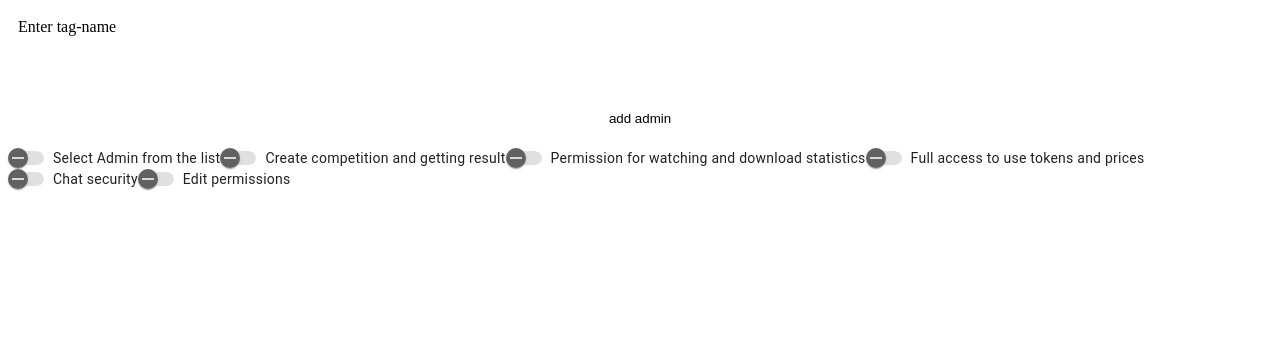
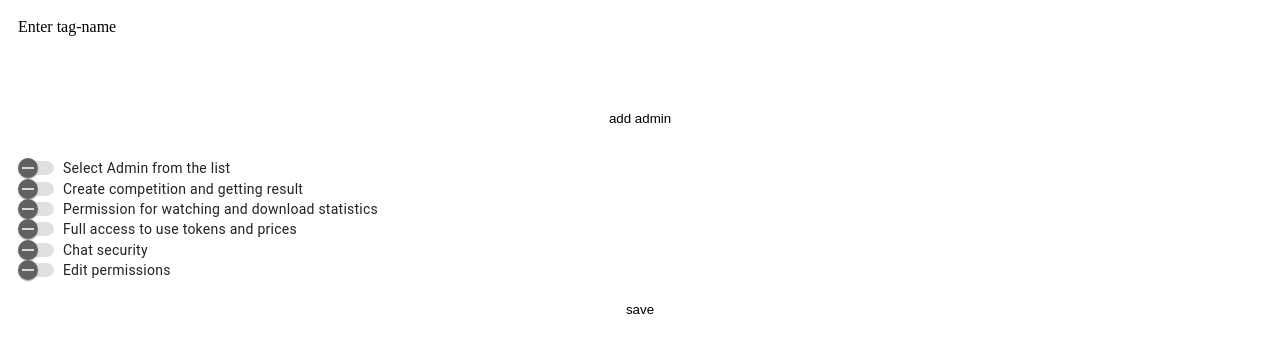
Before and after one commit to NikitaTopchii/webapp-bot, an Angular app in the folder webapp/admin-bot-webapp/: page /add-new-admin in a window 1280 px wide. Shown: the top 352 px of the page. Built offline with nearby package versions, Linux system fonts and the light colour scheme.

Commit message:
feat(add-new-admin): implement add new admin method

```diff
--- a/webapp/admin-bot-webapp/src/app/app.component.ts
+++ b/webapp/admin-bot-webapp/src/app/app.component.ts
@@ -1,12 +1,7 @@
 import { Component } from '@angular/core';
-import { CommonModule } from '@angular/common';
-import { RouterOutlet } from '@angular/router';
-import {AdminListComponent} from "./components/admin-list/admin-list.component";
 
 @Component({
   selector: 'app-root',
-  standalone: true,
-  imports: [CommonModule, RouterOutlet, AdminListComponent],
   templateUrl: './app.component.html',
   styleUrl: './app.component.scss'
 })
--- a/webapp/admin-bot-webapp/src/app/app.config.ts
+++ /dev/null
@@ -1,8 +0,0 @@
-import { ApplicationConfig } from '@angular/core';
-import { provideRouter } from '@angular/router';
-
-import { routes } from './app.routes';
-
-export const appConfig: ApplicationConfig = {
-  providers: [provideRouter(routes)]
-};
--- a/webapp/admin-bot-webapp/src/app/components/add-admin-page/add-admin-page.component.html
+++ b/webapp/admin-bot-webapp/src/app/components/add-admin-page/add-admin-page.component.html
@@ -1,5 +1,5 @@
 <div class="add-admin">
-  <form [formGroup]="form" (ngSubmit)="signUp(form)" class="form">
+  <form [formGroup]="form" (ngSubmit)="addNewAdmin(form)" class="form">
     <label>Enter tag-name</label>
     <input class="add-admin__input-name" formControlName="tagname" autocomplete="off"/>
     <button [disabled]="form.invalid" class="add-admin__action-button">
--- a/webapp/admin-bot-webapp/src/app/components/add-admin-page/add-admin-page.component.ts
+++ b/webapp/admin-bot-webapp/src/app/components/add-admin-page/add-admin-page.component.ts
@@ -3,6 +3,7 @@ import {FormBuilder, FormGroup, FormsModule, ReactiveFormsModule, Validators} fr
 import {_MatSlideToggleRequiredValidatorModule, MatSlideToggleModule} from "@angular/material/slide-toggle";
 import {MatButtonModule} from "@angular/material/button";
 import {PermissionsComponent} from "../permissions/permissions.component";
+import {AddNewAdminService} from "../core/services/add-new-admin/add-new-admin.service";
 
 @Component({
   selector: 'app-add-admin-page',
@@ -22,12 +23,16 @@ export class AddAdminPageComponent {
 
   public form: FormGroup;
 
-  constructor(private readonly fb: FormBuilder) {
+  constructor(private readonly fb: FormBuilder, private addNewAdminService: AddNewAdminService) {
     this.form = this.getSignInForm();
   }
 
-  public signUp(form: FormGroup): void {
-    console.log(form.value);
+  public addNewAdmin(form: FormGroup): void {
+    const formData = new FormData();
+
+    formData.append('admin-info', this.form.value);
+
+
   }
   private getSignInForm(): FormGroup {
     return this.fb.group({
--- a/webapp/admin-bot-webapp/src/app/components/core/services/add-new-admin/add-new-admin.service.ts
+++ b/webapp/admin-bot-webapp/src/app/components/core/services/add-new-admin/add-new-admin.service.ts
@@ -1,9 +1,16 @@
 import { Injectable } from '@angular/core';
+import {HttpService} from "../http/http.service";
 
 @Injectable({
   providedIn: 'root'
 })
 export class AddNewAdminService {
 
-  constructor() { }
+  private url: string = '/add-new-admin';
+
+  constructor(private httpService: HttpService) { }
+
+  public addNewAdmin(formData: FormData){
+    this.httpService.post(formData, this.url).subscribe();
+  }
 }
--- a/webapp/admin-bot-webapp/src/app/components/permissions/permissions.component.html
+++ b/webapp/admin-bot-webapp/src/app/components/permissions/permissions.component.html
@@ -1,3 +1,4 @@
+<div class="save-permissions">
   <form [formGroup]="permissionsForm" (ngSubmit)="setPermissions(permissionsForm)" class="form">
     <mat-slide-toggle formControlName="selectAdminFromList" class="slide-toggle">Select Admin from the list</mat-slide-toggle>
     <mat-slide-toggle formControlName="actionWithCompetition" class="slide-toggle">Create competition and getting result</mat-slide-toggle>
@@ -5,4 +6,6 @@
     <mat-slide-toggle formControlName="permissionToTokenAndPrices" class="slide-toggle">Full access to use tokens and prices</mat-slide-toggle>
     <mat-slide-toggle formControlName="actionWithChatSecurity" class="slide-toggle">Chat security</mat-slide-toggle>
     <mat-slide-toggle formControlName="editPermission" class="slide-toggle">Edit permissions</mat-slide-toggle>
+    <button class="save-permissions__action-button">save</button>
   </form>
+</div>
--- a/webapp/admin-bot-webapp/src/app/components/permissions/permissions.component.scss
+++ b/webapp/admin-bot-webapp/src/app/components/permissions/permissions.component.scss
@@ -1,4 +1,25 @@
 @import "../../styles/colors";
+
+:host{
+  .save-permissions{
+
+    &__action-button{
+      background: $button_color;
+      color: $button_text_color;
+      border-radius: 15px;
+      border: none;
+      height: 40px;
+      margin-top: 10px;
+    }
+  }
+
+  .form{
+    display: flex;
+    box-sizing: border-box;
+    padding: 10px;
+    flex-direction: column;
+  }
+}
 
 :host::ng-deep {
   .mat-mdc-slide-toggle .mdc-label {
--- a/webapp/admin-bot-webapp/src/main.ts
+++ b/webapp/admin-bot-webapp/src/main.ts
@@ -1,6 +1,6 @@
-import { bootstrapApplication } from '@angular/platform-browser';
-import { appConfig } from './app/app.config';
-import { AppComponent } from './app/app.component';
+import {AppModule} from "./app/app.module";
+import {platformBrowserDynamic} from "@angular/platform-browser-dynamic";
 
-bootstrapApplication(AppComponent, appConfig)
+platformBrowserDynamic()
+  .bootstrapModule(AppModule)
   .catch((err) => console.error(err));
```
Also changed, not shown: webapp/admin-bot-webapp/src/app/app-routing.module.ts (renamed from webapp/admin-bot-webapp/src/app/app.routes.ts, +9 -2 lines), webapp/admin-bot-webapp/src/app/app.module.ts (added, +23 -0 lines), 1 other file (tests, documents, lock files or other folders). Lines whose indentation alone changed are shown as unchanged.
